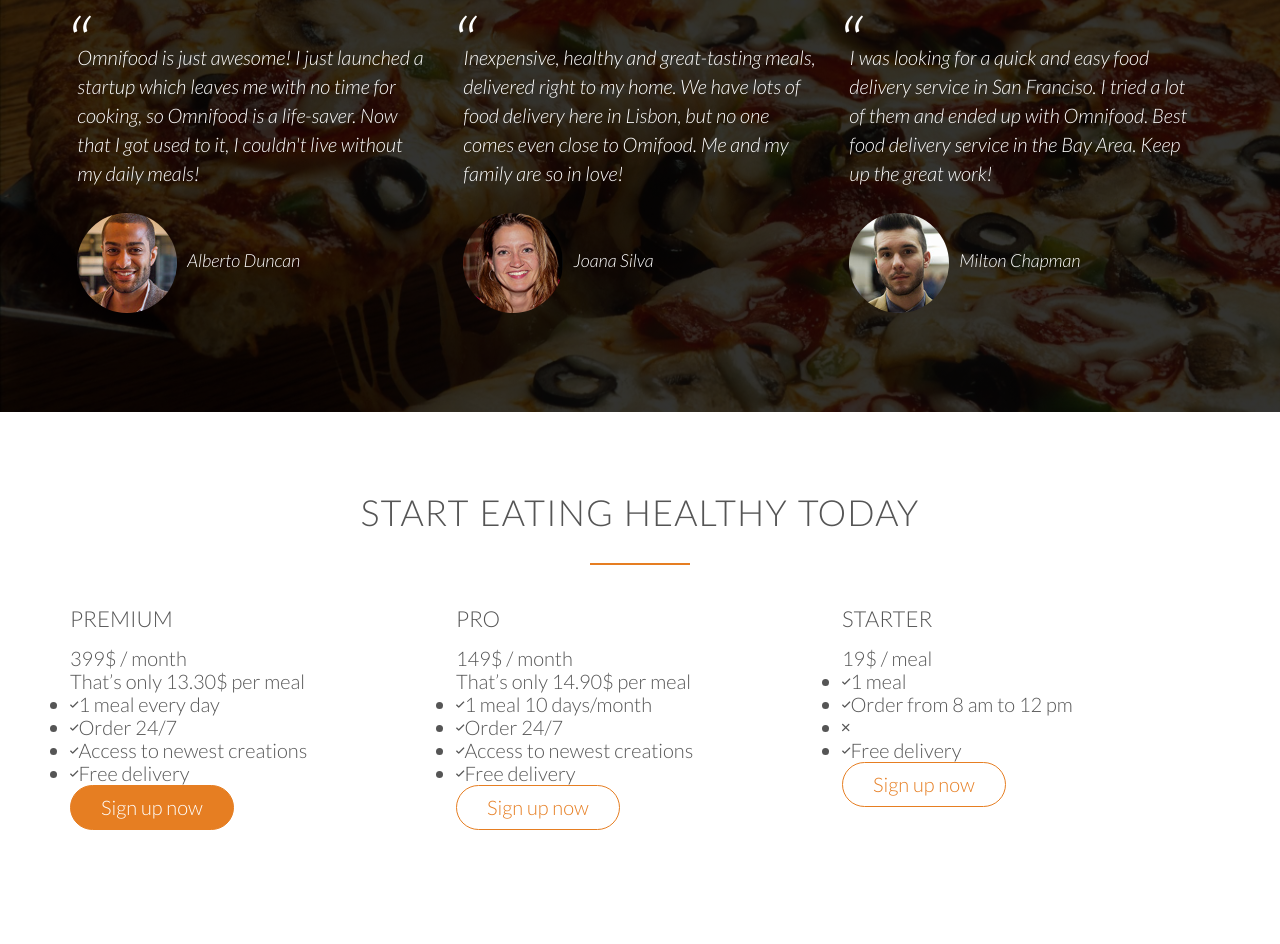
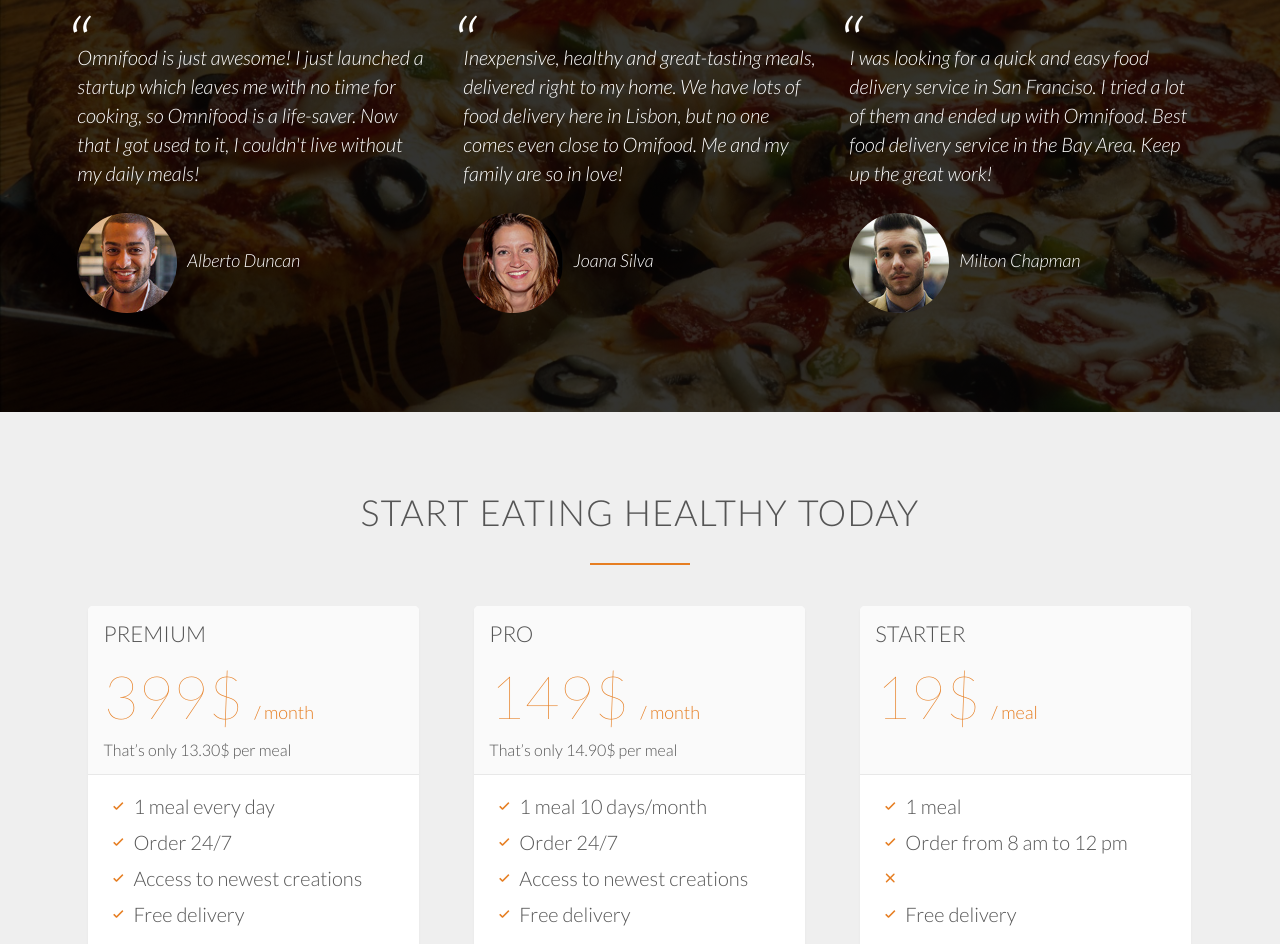
Before and after one commit to zizuo/ofood, a plain HTML site: page index.html in a window 1280 px wide. Shown: the part 3543-4487 px from the top of the page. Before the commit the page ends 4464 px from the top, so only its background shows below. Drawn offline with Linux system fonts and the light colour scheme.

Commit message:
Sign up and pricing plans Section style

```diff
--- a/index.html
+++ b/index.html
@@ -254,15 +254,15 @@
                     <div class="plan-box">
                         <div>
                             <h3>Premium</h3>
-                            <p class="plan-price">399$ / month</p>
+                            <p class="plan-price">399$ <span>/ month</span></p>
                             <p class="plan-price-meal">That’s only 13.30$ per meal</p>
                         </div>
                         <div>
                             <ul>
-                                <li><i class="ion-ios-checkmark"></i>1 meal every day</li>
-                                <li><i class="ion-ios-checkmark"></i>Order 24/7</li>
-                                <li><i class="ion-ios-checkmark"></i>Access to newest creations</li>
-                                <li><i class="ion-ios-checkmark"></i>Free delivery</li>
+                                <li><i class="ion-ios-checkmark icon-small"></i>1 meal every day</li>
+                                <li><i class="ion-ios-checkmark icon-small"></i>Order 24/7</li>
+                                <li><i class="ion-ios-checkmark icon-small"></i>Access to newest creations</li>
+                                <li><i class="ion-ios-checkmark icon-small"></i>Free delivery</li>
                             </ul>
                         </div>
                         <div>
@@ -275,15 +275,15 @@
                     <div class="plan-box">
                         <div>
                             <h3>Pro</h3>
-                            <p class="plan-price">149$ / month</p>
+                            <p class="plan-price">149$ <span>/ month</span></p>
                             <p class="plan-price-meal">That’s only 14.90$ per meal</p>
                         </div>
                         <div>
                             <ul>
-                                <li><i class="ion-ios-checkmark"></i>1 meal 10 days/month</li>
-                                <li><i class="ion-ios-checkmark"></i>Order 24/7</li>
-                                <li><i class="ion-ios-checkmark"></i>Access to newest creations</li>
-                                <li><i class="ion-ios-checkmark"></i>Free delivery</li>
+                                <li><i class="ion-ios-checkmark icon-small"></i>1 meal 10 days/month</li>
+                                <li><i class="ion-ios-checkmark icon-small"></i>Order 24/7</li>
+                                <li><i class="ion-ios-checkmark icon-small"></i>Access to newest creations</li>
+                                <li><i class="ion-ios-checkmark icon-small"></i>Free delivery</li>
                             </ul>
                         </div>
                         <div>
@@ -296,15 +296,15 @@
                     <div class="plan-box">
                         <div>
                             <h3>Starter</h3>
-                            <p class="plan-price">19$ / meal</p>
-                            <p class="plan-price-meal"></p>
+                            <p class="plan-price">19$ <span>/ meal</span></p>
+                            <p class="plan-price-meal">&nbsp;</p>
                         </div>
                         <div>
                             <ul>
-                                <li><i class="ion-ios-checkmark"></i>1 meal</li>
-                                <li><i class="ion-ios-checkmark"></i>Order from 8 am to 12 pm</li>
-                                <li><i class="ion-ios-close"></i></li>
-                                <li><i class="ion-ios-checkmark"></i>Free delivery</li>
+                                <li><i class="ion-ios-checkmark icon-small"></i>1 meal</li>
+                                <li><i class="ion-ios-checkmark icon-small"></i>Order from 8 am to 12 pm</li>
+                                <li><i class="ion-ios-close icon-small"></i></li>
+                                <li><i class="ion-ios-checkmark icon-small"></i>Free delivery</li>
                             </ul>
                         </div>
                         <div>
--- a/resources/css/style.css
+++ b/resources/css/style.css
@@ -294,7 +294,7 @@
 /* ----------------------------------------------------------- */
 
 .section-steps {
-    background-color: #eaeaea;
+    background-color: #efefef;
 }
 
 .steps-box:first-child {
@@ -401,3 +401,61 @@
     margin-right: 10px;
     vertical-align: middle;
 }
+
+
+
+/* ----------------------------------------------------------- */
+/* TESTIMONIALS */
+/* ----------------------------------------------------------- */
+
+.section-plans {
+    background-color: #efefef;
+}
+
+.plan-box {
+    background-color: #fff;
+    border-radius: 5px;
+    width: 90%;
+    margin-left: 5%;
+    box-shadow: 0 2px 2px #e3e3e3;
+}
+
+.plan-box div {
+    padding: 15px;
+    border-bottom: 1px solid #e8e8e8;
+}
+
+.plan-box ul {
+    list-style: none;
+}
+
+.plan-box ul li {
+    padding: 5px 0;
+}
+
+.plan-box div:last-child {
+    text-align: center;
+    border: 0;
+}
+
+.plan-box div:first-child {
+    background-color: #fafafa;
+    border-top-left-radius: 5px;
+    border-top-right-radius: 5px;
+}
+
+.plan-price {
+    font-size: 300%;
+    margin-bottom: 10px;
+    font-weight: 100;
+    color: #e67e22;
+}
+
+.plan-price span {
+    font-size: 30%;
+    font-weight: 300;
+}
+
+.plan-price-meal {
+    font-size: 80%;
+}
```
